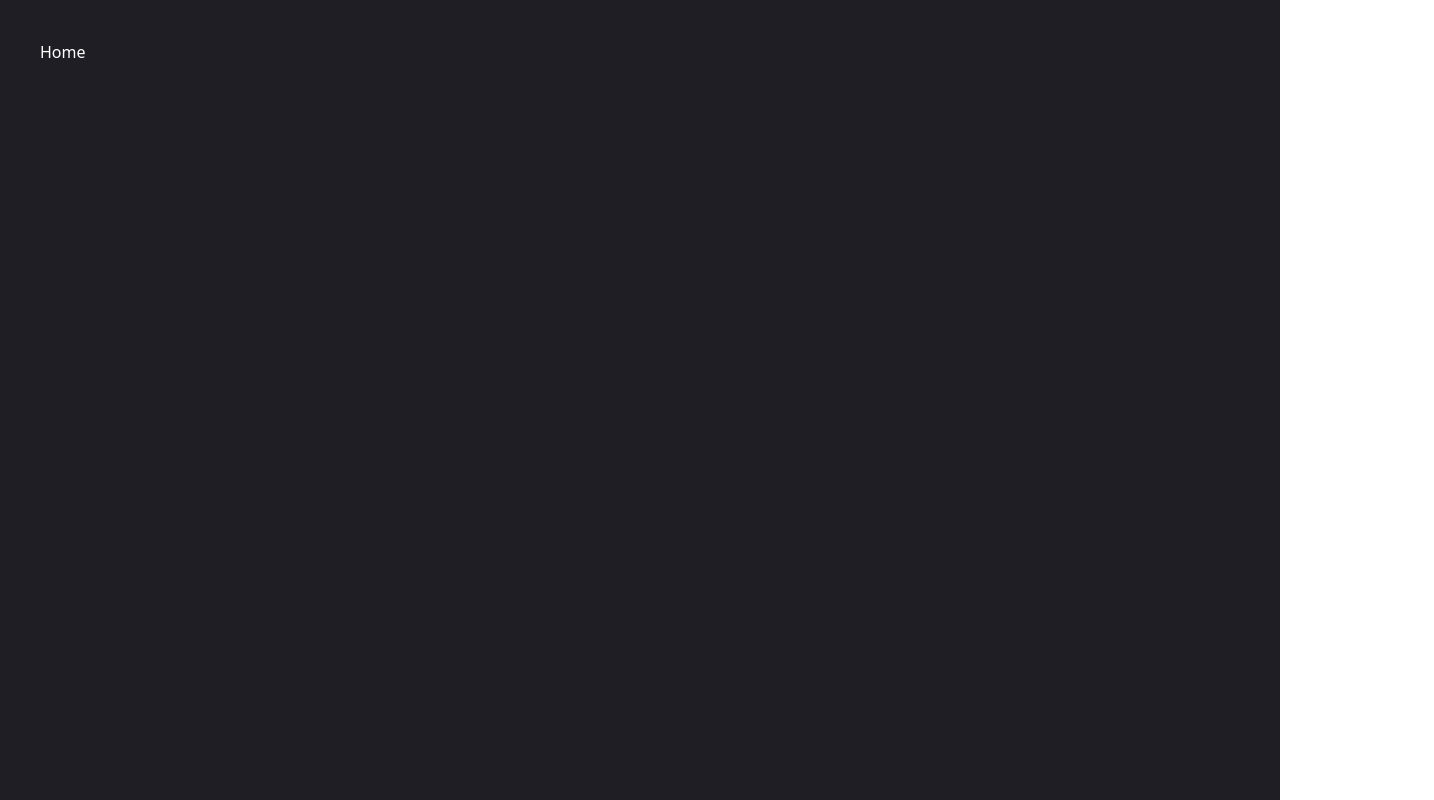
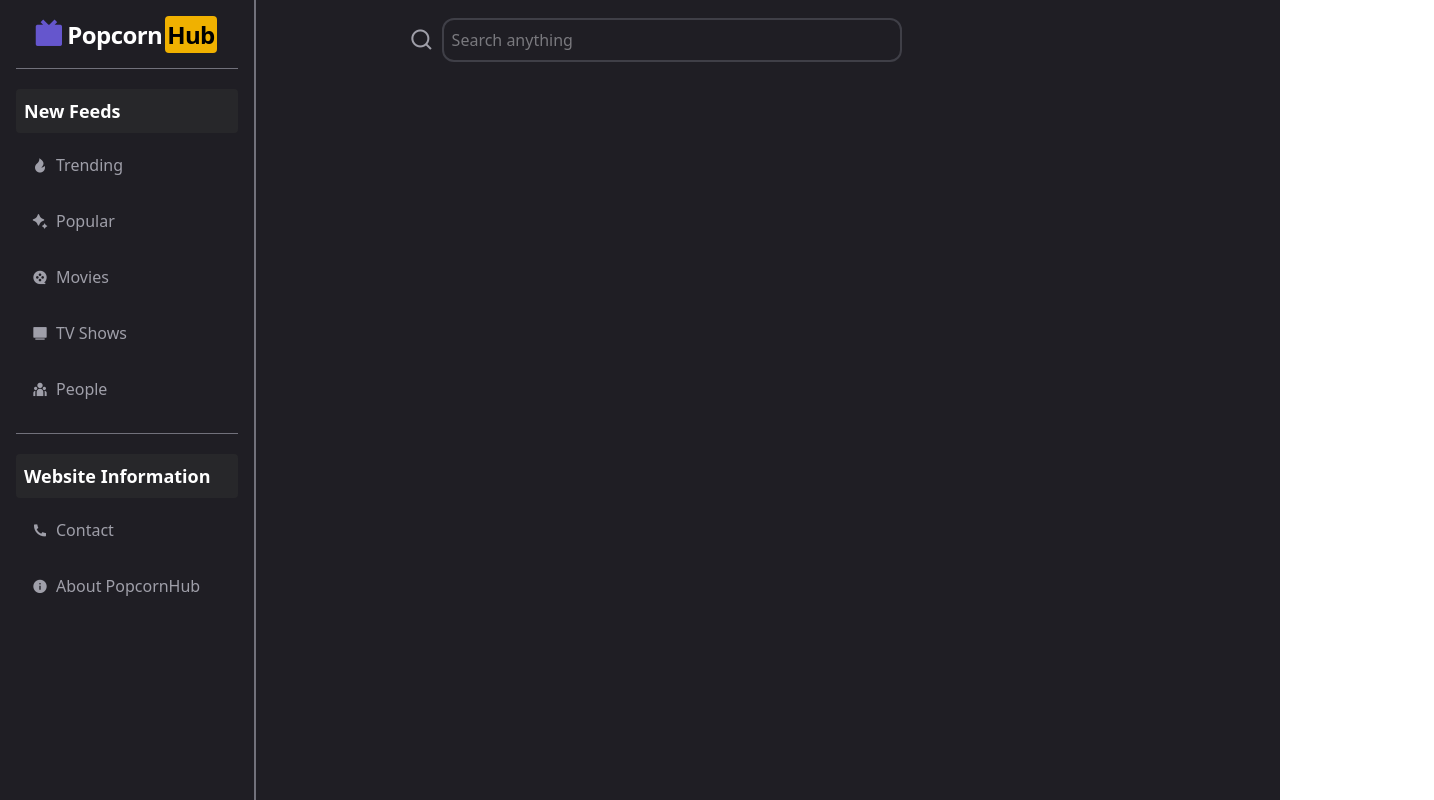
Before and after one commit to 111-amann/Popcornhub-React-Major-Project, a React (Vite) app: page / in a window 1280 px wide. Shown: the whole page, 1434 px wide, since content can reach past the window. Built offline with nearby package versions, Linux system fonts and the light colour scheme.

Commit message:
navbar added

```diff
--- a/src/App.jsx
+++ b/src/App.jsx
@@ -2,9 +2,9 @@ import React from "react";
 import Home from "./Components/Home";
 import { Route, Routes } from "react-router-dom";
 
-function App() {
+const App = () => {
   return (
-    <div className="w-screen h-screen bg-[#1F1E24] text-white p-10">
+    <div className="w-screen h-screen bg-[#1F1E24] text-white flex">
       <Routes>
         <Route path="/" element={<Home />}></Route>
       </Routes>
--- a/src/Components/Home.jsx
+++ b/src/Components/Home.jsx
@@ -1,7 +1,17 @@
 import React from "react";
+import Sidenav from "./templates/Sidenav";
+import Topnav from "./templates/Topnav";
 
-function Home() {
+const Home = () => {
   document.title = "Homepage";
-  return <div>Home</div>;
-}
+  return (
+    <>
+      {" "}
+      <Sidenav />
+      <div className="w-[80%] h-full">
+        <Topnav />
+      </div>
+    </>
+  );
+};
 export default Home;
--- /dev/null
+++ b/src/Components/templates/Sidenav.jsx
@@ -0,0 +1,33 @@
+import React from "react";
+import { Link } from "react-router-dom";
+
+const Sidenav = () => {
+  return (
+    <>
+      <div className="w-[20%] h-full border-r-2 border-zinc-500 p-4">
+        <h1 className="text-2xl font-bold text-white px-1 rounded-lg text-center">
+          <i class="text-[#6556CD] ri-tv-fill text-3xl"></i>
+          <span className="p-1 tracking-tight">Popcorn<span className="bg-yellow-500 rounded-sm text-black p-[2px] ml-[3px]">Hub</span></span>
+        </h1>
+        <div className="underline w-full h-[1px] bg-zinc-500 mt-4"></div>
+        <nav className="flex flex-col text-zinc-400">
+            <h1 className="font-semibold mt-5 text-lg mb-1 text-white bg-zinc-800 rounded p-2">New Feeds</h1>
+            <Link className="hover:bg-[#6556CD] hover:text-white p-4 rounded-lg duration-300"><i class="mr-2 ri-fire-fill"></i>Trending</Link>
+            <Link className="hover:bg-[#6556CD] hover:text-white p-4 rounded-lg duration-300"><i class="mr-2 ri-bard-fill"></i>Popular</Link>
+            <Link className="hover:bg-[#6556CD] hover:text-white p-4 rounded-lg duration-300"><i class="mr-2 ri-movie-2-fill"></i>Movies</Link>
+            <Link className="hover:bg-[#6556CD] hover:text-white p-4 rounded-lg duration-300"><i class="mr-2 ri-tv-2-fill"></i>TV Shows</Link>
+            <Link className="hover:bg-[#6556CD] hover:text-white p-4 rounded-lg duration-300"><i class="mr-2 ri-team-fill"></i>People</Link>
+        </nav>
+        <div className="underline w-full h-[1px] bg-zinc-500 mt-4"></div>
+
+        <nav className="flex flex-col text-zinc-400">
+            <h1 className="font-semibold mt-5 text-lg mb-1 text-white bg-zinc-800 rounded p-2">Website Information</h1>
+            <Link className="hover:bg-[#6556CD] hover:text-white p-4 rounded-lg duration-300"><i class="mr-2 ri-phone-fill"></i>Contact</Link>
+            <Link className="hover:bg-[#6556CD] hover:text-white p-4 rounded-lg duration-300"><i class="mr-2 ri-information-fill"></i>About PopcornHub</Link>
+        </nav>
+      </div>
+    </>
+  );
+};
+
+export default Sidenav;
--- /dev/null
+++ b/src/Components/templates/Topnav.jsx
@@ -0,0 +1,31 @@
+import React, { useState } from "react";
+import { Link } from "react-router-dom";
+
+const Topnav = () => {
+  const [query, setQuery] = useState("");
+  console.log(query);
+
+
+  return (
+    <div className="w-full h-[10vh] relative flex justify-start items-center ml-[15%]">
+      <i class="text-zinc-400 text-2xl ri-search-line"></i>
+      <input
+        onChange={(e) => setQuery(e.target.value)}
+        value={query}
+        className="w-[45%] mx-2 p-2 text-md outline-none focus:border-zinc-600 text-zinc-300 rounded-xl border-[2px] border-zinc-700"
+        type="text"
+        placeholder="Search anything"
+      />
+      {query.length > 0 && <i onClick={()=> setQuery("")} class="text-zinc-400 text-2xl ri-close-fill"></i>}
+
+      <div className="w-[45%] max-h-[50vh] bg-zinc-600 absolute top-[80%] left-[3%] overflow-auto rounded-md">
+        {/* <Link className="w-full text-zinc-300 py-2 px-5 flex items-center border-b-[1px] border-zinc-500 hover:bg-zinc-500 hover:text-zinc-200 duration-300 font-semibold">
+          <img src="" alt="" />
+          <span>Movie Name</span>
+        </Link>    */}
+      </div>
+    </div>
+  );
+};
+
+export default Topnav;
--- a/src/index.css
+++ b/src/index.css
@@ -2,3 +2,16 @@
 
 /* Primary - #1F1E24 */
 /* Secondary - #6556CD */
+
+::-webkit-scrollbar {
+  width: 7px;
+  height: 7px;
+}
+
+::-webkit-scrollbar-thumb {
+  background-color: #36353e;
+  border-radius: 10px;
+}
+::-webkit-scrollbar-thumb:hover {
+  background-color: #6556CD;
+}
```
